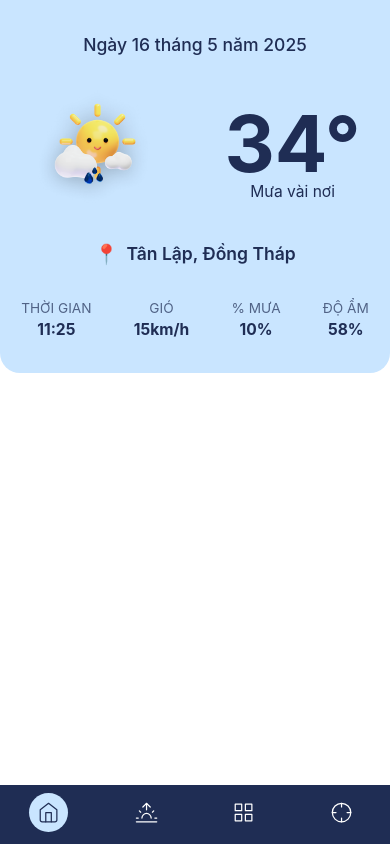
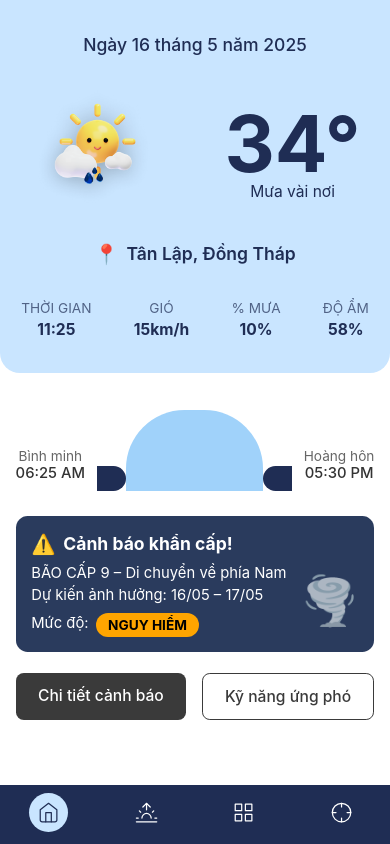
Before and after one commit to TalJa1/PQT_Mobile, a React Native app: screen /Home in a window 390 px wide. Built offline with nearby package versions, Linux system fonts and the light colour scheme.

Commit message:
Add AdditionalInfo component for enhanced weather details display

```diff
--- /dev/null
+++ b/components/bottomtabs/AdditionalInfo.tsx
@@ -0,0 +1,217 @@
+import React from 'react';
+import {View, Text, StyleSheet, TouchableOpacity} from 'react-native';
+import {vh, vw} from '../../services/styleProps'; // Adjusted path
+
+const AdditionalInfo = () => {
+  return (
+    <View style={styles.container}>
+      {/* Sunrise/Sunset Section */}
+      <View style={styles.sunriseSunsetSection}>
+        <View style={styles.timePoint}>
+          <Text style={styles.timeLabel}>Bình minh</Text>
+          <Text style={styles.timeValue}>06:25 AM</Text>
+        </View>
+        <View style={styles.graphContainer}>
+          <View style={styles.darkBlueWaveLeft} />
+          <View style={styles.lightBlueWave} />
+          <View style={styles.darkBlueWaveRight} />
+          {/* Dotted lines would typically require a library or more complex drawing */}
+        </View>
+        <View style={styles.timePoint}>
+          <Text style={styles.timeLabel}>Hoàng hôn</Text>
+          <Text style={styles.timeValue}>05:30 PM</Text>
+        </View>
+      </View>
+
+      {/* Emergency Warning Card */}
+      <View style={styles.warningCard}>
+        <View style={styles.warningHeader}>
+          <Text style={styles.warningIcon}>⚠️</Text>
+          <Text style={styles.warningTitle}>Cảnh báo khẩn cấp!</Text>
+        </View>
+        <View style={styles.warningBody}>
+          <View style={styles.warningTextContainer}>
+            <Text style={styles.warningText}>
+              BÃO CẤP 9 – Di chuyển về phía Nam
+            </Text>
+            <Text style={styles.warningText}>
+              Dự kiến ảnh hưởng: 16/05 – 17/05
+            </Text>
+            <View style={styles.severityContainer}>
+              <Text style={styles.warningText}>Mức độ:</Text>
+              <View style={styles.severityBadge}>
+                <Text style={styles.severityText}>NGUY HIỂM</Text>
+              </View>
+            </View>
+          </View>
+          {/* Placeholder for tornado icon, consider using an Image */}
+          <Text style={styles.tornadoIcon}>🌪️</Text>
+        </View>
+      </View>
+
+      {/* Buttons Section */}
+      <View style={styles.buttonsSection}>
+        <TouchableOpacity style={styles.buttonDark}>
+          <Text style={styles.buttonDarkText}>Chi tiết cảnh báo</Text>
+        </TouchableOpacity>
+        <TouchableOpacity style={styles.buttonLight}>
+          <Text style={styles.buttonLightText}>Kỹ năng ứng phó</Text>
+        </TouchableOpacity>
+      </View>
+    </View>
+  );
+};
+
+const styles = StyleSheet.create({
+  container: {
+    width: '100%',
+    paddingHorizontal: vw(4),
+    marginTop: vh(2),
+    alignItems: 'center',
+  },
+  // Sunrise/Sunset Styles
+  sunriseSunsetSection: {
+    flexDirection: 'row',
+    justifyContent: 'space-between',
+    alignItems: 'flex-end', // Align items to bottom for time text
+    width: '100%',
+    marginBottom: vh(3),
+    height: vh(12), // Approximate height
+  },
+  timePoint: {
+    alignItems: 'center',
+    marginBottom: vh(1), // Adjust to align with bottom of graph
+  },
+  timeLabel: {
+    fontSize: vw(3.5),
+    color: '#666',
+  },
+  timeValue: {
+    fontSize: vw(3.8),
+    color: '#333',
+    fontWeight: '500',
+  },
+  graphContainer: {
+    flexDirection: 'row',
+    alignItems: 'flex-end', // Align waves to the bottom
+    height: '80%', // Relative to sunriseSunsetSection height
+    width: vw(50), // Width of the graph area
+  },
+  lightBlueWave: {
+    height: '100%', // Takes full height of graphContainer
+    width: '70%', // Main wave part
+    backgroundColor: '#A0D2FA', // Light blue
+    borderTopLeftRadius: vw(15),
+    borderTopRightRadius: vw(15),
+  },
+  darkBlueWaveLeft: {
+    height: '30%', // Smaller part of the wave
+    width: '15%',
+    backgroundColor: '#1F2D54', // Dark blue
+    borderTopRightRadius: vw(5), // Smooth transition
+    borderBottomRightRadius: vw(5),
+  },
+  darkBlueWaveRight: {
+    height: '30%',
+    width: '15%',
+    backgroundColor: '#1F2D54',
+    borderTopLeftRadius: vw(5),
+    borderBottomLeftRadius: vw(5),
+  },
+  // Warning Card Styles
+  warningCard: {
+    backgroundColor: '#2A3B5D', // Dark blue-grey
+    borderRadius: vw(3),
+    padding: vw(4),
+    width: '100%',
+    marginBottom: vh(2.5),
+  },
+  warningHeader: {
+    flexDirection: 'row',
+    alignItems: 'center',
+    marginBottom: vh(1),
+  },
+  warningIcon: {
+    fontSize: vw(5),
+    color: 'white',
+    marginRight: vw(2),
+  },
+  warningTitle: {
+    fontSize: vw(4.5),
+    color: 'white',
+    fontWeight: 'bold',
+  },
+  warningBody: {
+    flexDirection: 'row',
+    justifyContent: 'space-between',
+    alignItems: 'center',
+  },
+  warningTextContainer: {
+    flex: 1,
+  },
+  warningText: {
+    fontSize: vw(3.8),
+    color: 'white',
+    marginBottom: vh(0.5),
+  },
+  severityContainer: {
+    flexDirection: 'row',
+    alignItems: 'center',
+    marginTop: vh(0.5),
+  },
+  severityBadge: {
+    backgroundColor: '#FFA500', // Orange
+    borderRadius: vw(4),
+    paddingHorizontal: vw(3),
+    paddingVertical: vw(1),
+    marginLeft: vw(2),
+  },
+  severityText: {
+    fontSize: vw(3.5),
+    color: '#000000', // Black
+    fontWeight: 'bold',
+  },
+  tornadoIcon: {
+    fontSize: vw(12), // Adjust size as needed
+    color: 'white', // Or use an Image component
+    opacity: 0.7,
+  },
+  // Buttons Section Styles
+  buttonsSection: {
+    flexDirection: 'row',
+    justifyContent: 'space-between',
+    width: '100%',
+  },
+  buttonDark: {
+    backgroundColor: '#3A3A3A', // Dark grey
+    paddingVertical: vh(1.5),
+    paddingHorizontal: vw(5),
+    borderRadius: vw(2),
+    flex: 1,
+    marginRight: vw(2),
+    alignItems: 'center',
+  },
+  buttonDarkText: {
+    color: 'white',
+    fontSize: vw(4),
+    fontWeight: '500',
+  },
+  buttonLight: {
+    backgroundColor: 'white',
+    paddingVertical: vh(1.5),
+    paddingHorizontal: vw(5),
+    borderRadius: vw(2),
+    borderWidth: 1,
+    borderColor: '#3A3A3A',
+    flex: 1,
+    marginLeft: vw(2),
+    alignItems: 'center',
+  },
+  buttonLightText: {
+    color: '#3A3A3A',
+    fontSize: vw(4),
+    fontWeight: '500',
+  },
+});
+
+export default AdditionalInfo;
--- a/views/bottomtabs/Home.tsx
+++ b/views/bottomtabs/Home.tsx
@@ -6,6 +6,7 @@ import {
 import React from 'react';
 import {SafeAreaView} from 'react-native-safe-area-context';
 import WeatherDisplay from '../../components/bottomtabs/WeatherDisplay';
+import AdditionalInfo from '../../components/bottomtabs/AdditionalInfo'; // Import the new component
 
 const Home = () => {
   return (
@@ -13,6 +14,7 @@ const Home = () => {
       <StatusBar barStyle="dark-content" backgroundColor={'#C9E5FF'} />
       <ScrollView contentContainerStyle={styles.scrollViewContent}>
         <WeatherDisplay textColor="#1F2D54" />
+        <AdditionalInfo /> {/* Add the new component here */}
       </ScrollView>
     </SafeAreaView>
   );
@@ -27,5 +29,6 @@ const styles = StyleSheet.create({
   },
   scrollViewContent: {
     alignItems: 'center',
+    paddingBottom: 20,
   },
 });
```
